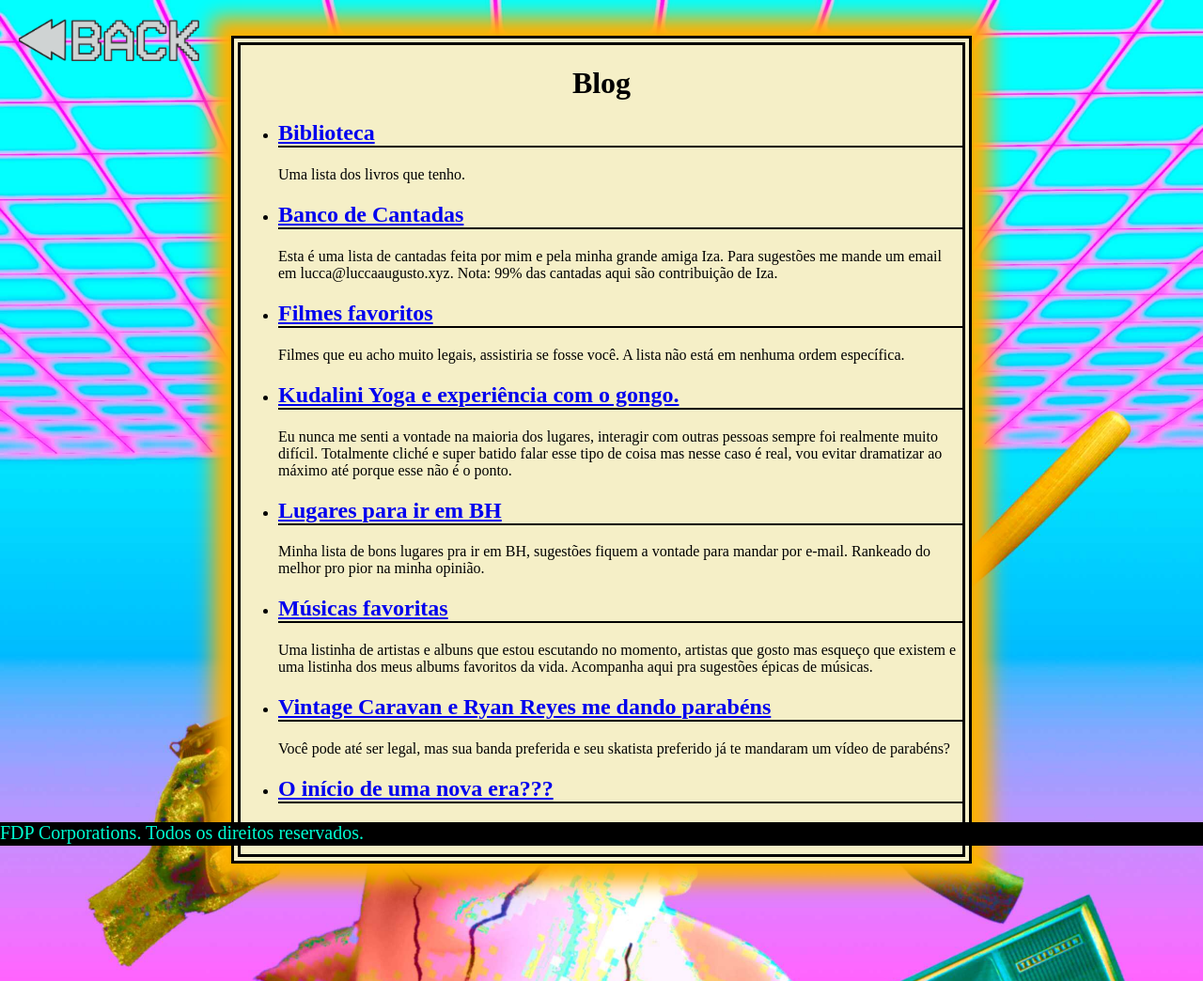
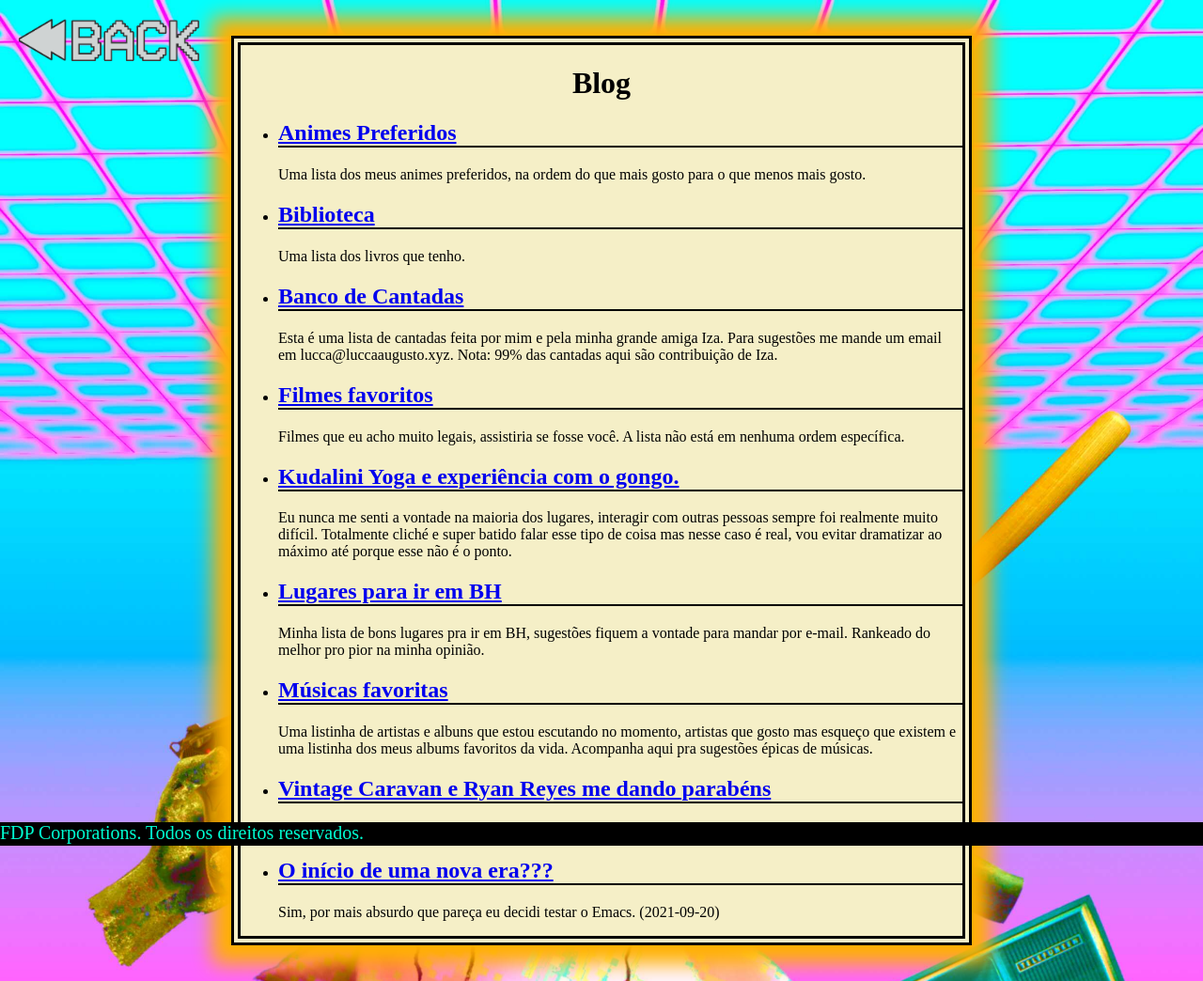
Before and after one commit to lrr68/site, a Jekyll site: the page built from blog.html, in a window 1280 px wide. Shown: the whole page at 94% size. Built offline with Jekyll 4.4.1, drawn with Linux system fonts in a browser that asks for light colours.

Commit message:
update animes and emacs

```diff
--- /dev/null
+++ b/_blog/animes-preferidos.md
@@ -0,0 +1,11 @@
+---
+layout: post
+title: Animes Preferidos
+categories: livros
+---
+
+Uma lista dos meus animes preferidos, na ordem do que mais gosto para o que menos mais gosto.
+
++ Hunter X Hunter
+
+Atualizado em 2021-09-30
```
Also changed, not shown: _blog/usando-emacs-interrogacao.md (+6 -1 lines).
